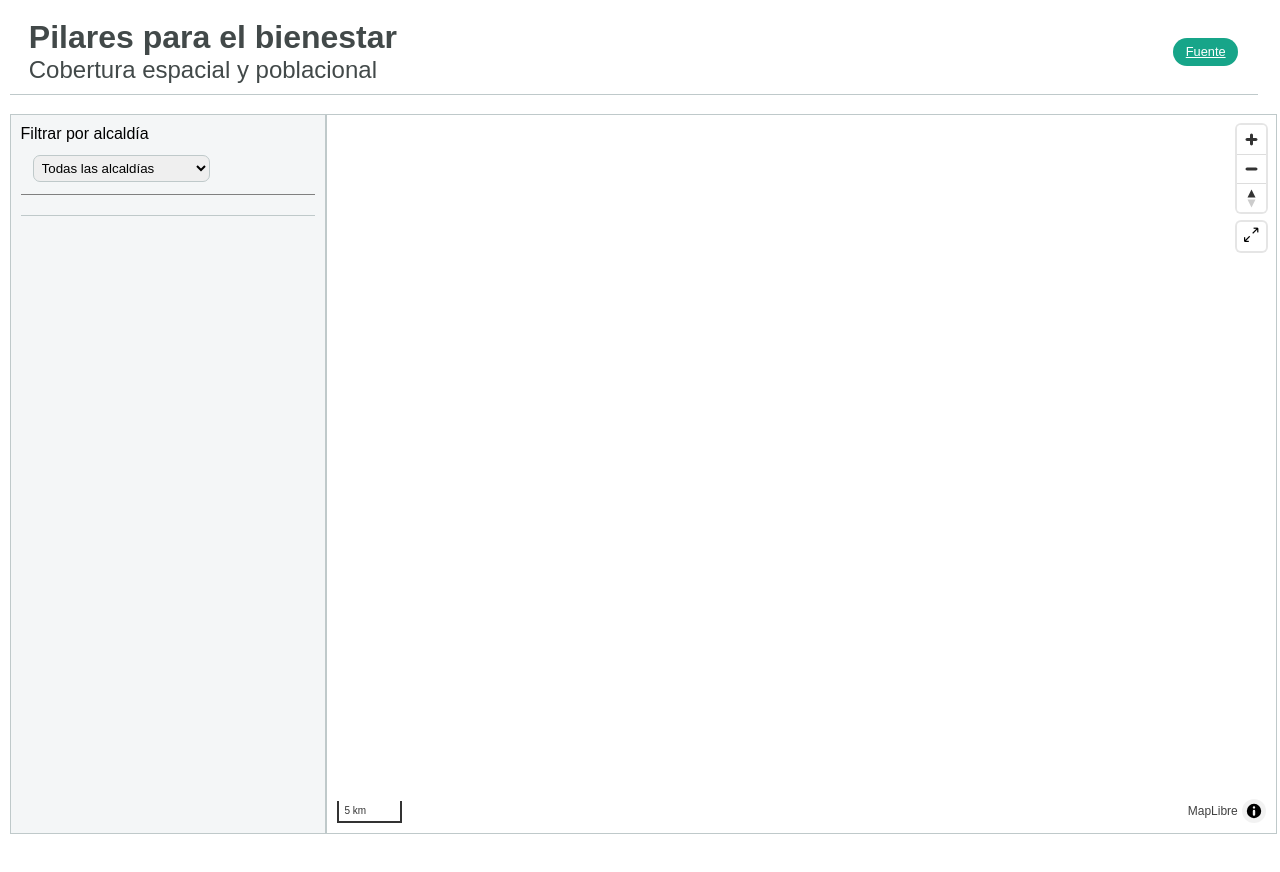
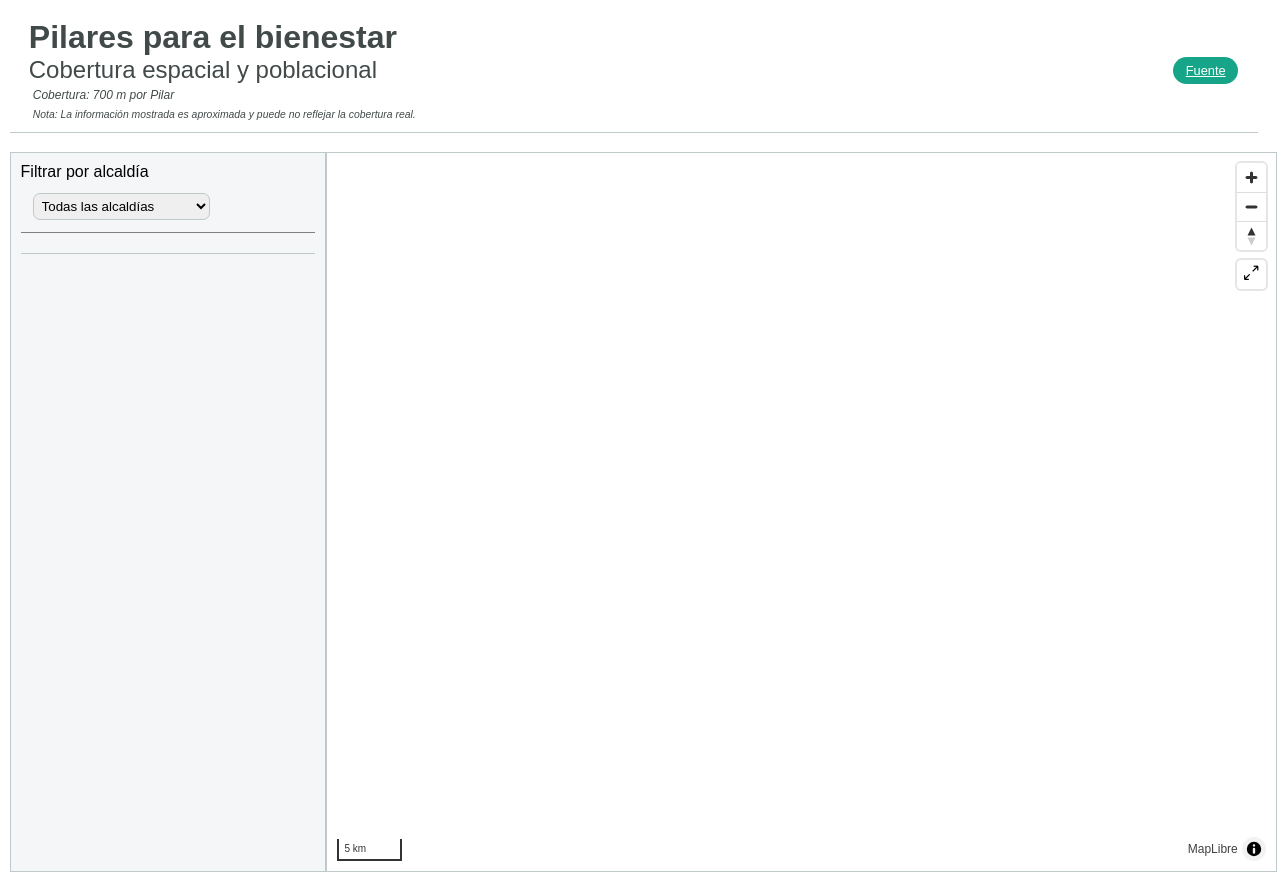
Before and after one commit to AlonsoCortes/CoberturaPilares, a plain HTML site: page index.html in a window 1280 px wide. Before the commit the page ends 834 px from the top, so only its background shows below. Drawn offline with nearby package versions, Linux system fonts and the light colour scheme; no server answers.

Commit message:
actualizacion documentación

```diff
--- a/index.html
+++ b/index.html
@@ -18,6 +18,8 @@
                 <div class="titulos">
                     <h1>Pilares para el bienestar</h1>
                     <h2>Cobertura espacial y poblacional</h2>
+                    <p class="nota-cobertura">Cobertura: 700 m por Pilar</p>
+                    <p class="nota-disclaimer">Nota: La información mostrada es aproximada y puede no reflejar la cobertura real.</p>
                 </div>
                 <a href="https://pilares.cdmx.gob.mx/" target="_blank" class="boton">Fuente</a>
             </div>
@@ -33,6 +35,7 @@
                     <option value="all" selected>Todas las alcaldías</option>
                   </select>
                 </div>
+
                 <div class="contenedor">
                     <p id="contadorResultados"></p>
                 </div>
--- a/src/css/style.css
+++ b/src/css/style.css
@@ -167,6 +167,22 @@ html {
             border: .0625rem solid var(--neutral-medium);
         }
 
+        .nota-cobertura {
+            font-size: 0.75rem;
+            color: var(--neutral-dark);
+            /* text-align: center; */
+            padding: 0.25rem;
+            font-style: italic;
+        }
+
+        .nota-disclaimer {
+            font-size: 0.65rem;
+            color: var(--neutral-dark);
+            padding: 0.15rem 0.25rem;
+            font-style: italic;
+            max-width: 400px;
+        }
+
 .contenedorMapa{
         flex:1;
     }
--- a/src/js/popup.js
+++ b/src/js/popup.js
@@ -11,6 +11,7 @@ export function generarPopupCoberturaHTML(props) {
     <div class="popup-content">
       <b class="popupTitulo" style="font-size:14px; color:#0E6251;">${nombre}</b>
       ${alcaldia ? `<div style="margin-top:4px; color:#117864;"><b>${alcaldia}</b></div>` : ''}
+      <div style="font-size:11px; color:#666; margin-top:2px;"><i>Cobertura: 700 m</i></div>
 
       <hr style="margin: 6px 0; border: none; border-top: 1px solid #ddd;">
       <div style="font-size:12px;">
```
Also changed, not shown: 1 other file.
